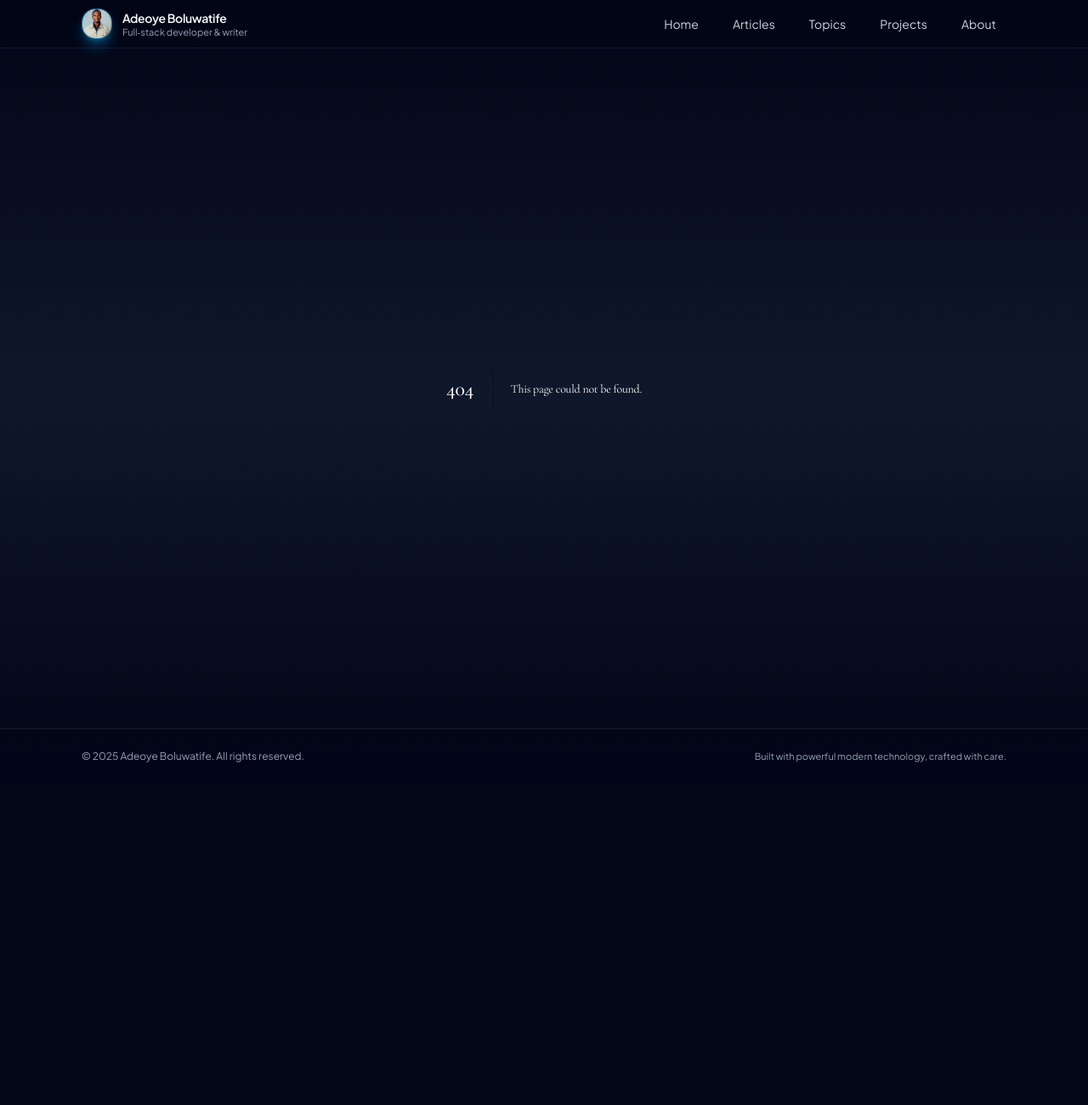
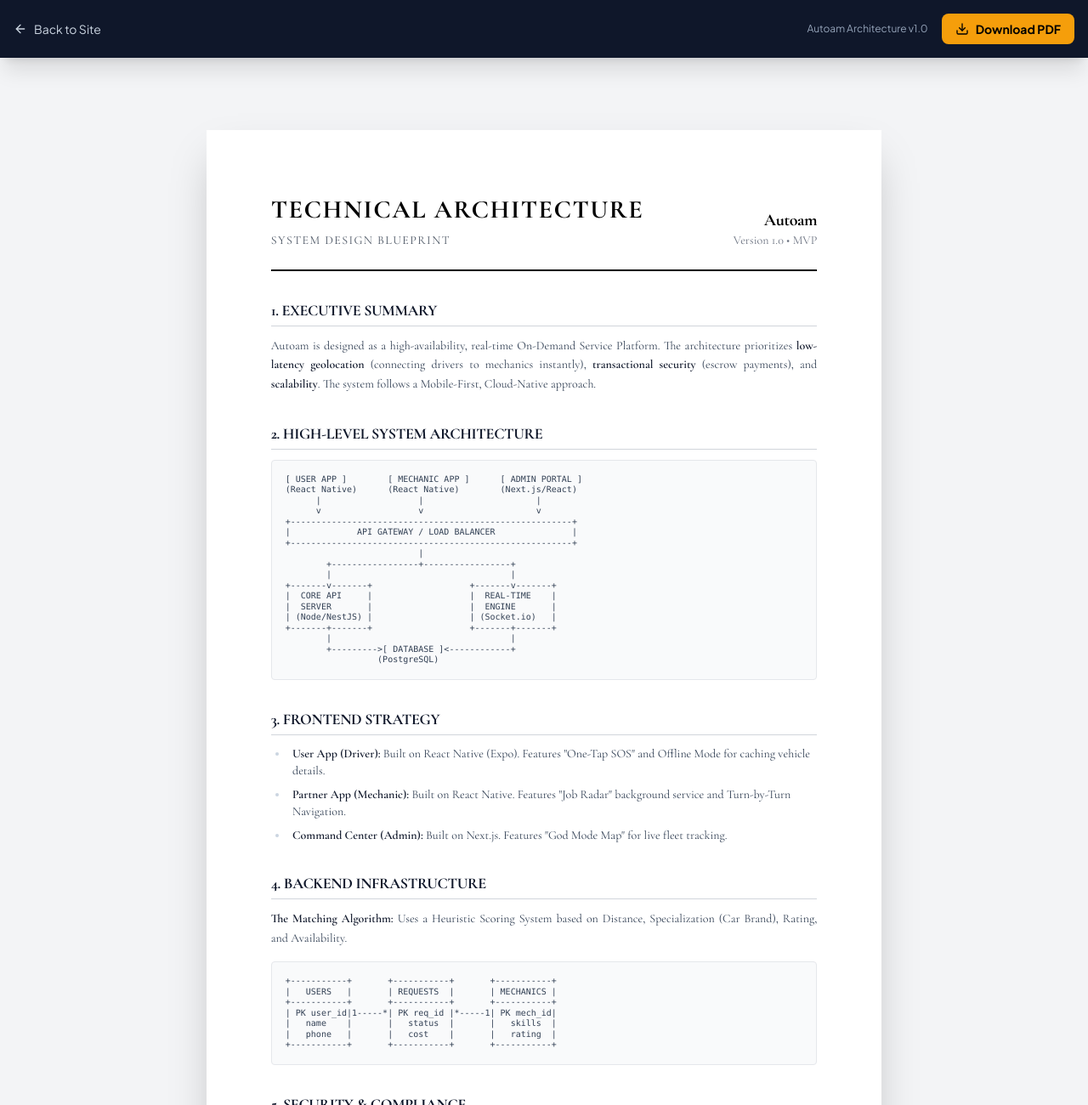
Before and after one commit to boluadeoye/world-class-blog-frontend, a Next.js app: page /proposal/autoam in a window 1280 px wide. Before the commit this address had no page. Shown: the top 1300 px of the page at 85% size. Before the commit the page ends 922 px from the top, so only its background shows below. Built offline with nearby package versions, Linux system fonts and the light colour scheme.

Commit message:
Feat: Add Autoam Proposal Generator Tool

```diff
--- /dev/null
+++ b/src/app/proposal/autoam/page.js
@@ -0,0 +1,170 @@
+"use client";
+import { Printer, Download, ArrowLeft } from "lucide-react";
+import Link from "next/link";
+
+export default function AutoamProposal() {
+
+  const handlePrint = () => {
+    window.print();
+  };
+
+  return (
+    <div className="min-h-screen bg-gray-100 text-black font-serif p-0 md:p-8 print:p-0 print:bg-white">
+
+      {/* === TOOLBAR (Hidden when printing) === */}
+      <div className="fixed top-0 left-0 right-0 bg-slate-900 text-white p-4 flex justify-between items-center shadow-xl z-50 print:hidden">
+        <Link href="/" className="flex items-center gap-2 text-sm font-sans text-slate-300 hover:text-white">
+          <ArrowLeft size={16} /> Back to Site
+        </Link>
+        <div className="flex items-center gap-4">
+          <span className="text-xs font-sans text-slate-400 hidden md:inline">Autoam Architecture v1.0</span>
+          <button
+            onClick={handlePrint}
+            className="flex items-center gap-2 bg-amber-500 hover:bg-amber-600 text-black px-4 py-2 rounded-lg font-sans font-bold text-sm transition-colors"
+          >
+            <Download size={16} /> Download PDF
+          </button>
+        </div>
+      </div>
+
+      {/* === A4 DOCUMENT CONTAINER === */}
+      <div className="max-w-[210mm] mx-auto bg-white shadow-2xl print:shadow-none print:w-full print:max-w-none min-h-[297mm] p-[20mm] mt-16 print:mt-0 mb-16 print:mb-0">
+
+        {/* HEADER */}
+        <header className="border-b-2 border-black pb-6 mb-8">
+          <div className="flex justify-between items-end">
+            <div>
+              <h1 className="text-3xl font-bold uppercase tracking-wider mb-2">Technical Architecture</h1>
+              <p className="text-sm text-gray-600 uppercase tracking-widest">System Design Blueprint</p>
+            </div>
+            <div className="text-right">
+              <h2 className="text-xl font-bold">Autoam</h2>
+              <p className="text-sm text-gray-500">Version 1.0 • MVP</p>
+            </div>
+          </div>
+        </header>
+
+        {/* CONTENT */}
+        <div className="prose prose-slate max-w-none prose-headings:font-serif prose-p:text-justify prose-p:leading-relaxed">
+
+          {/* 1. EXECUTIVE SUMMARY */}
+          <section className="mb-8">
+            <h3 className="text-lg font-bold uppercase border-b border-gray-300 pb-1 mb-3">1. Executive Summary</h3>
+            <p className="text-sm">
+              Autoam is designed as a high-availability, real-time On-Demand Service Platform. The architecture prioritizes <strong>low-latency geolocation</strong> (connecting drivers to mechanics instantly), <strong>transactional security</strong> (escrow payments), and <strong>scalability</strong>. The system follows a Mobile-First, Cloud-Native approach.
+            </p>
+          </section>
+
+          {/* 2. SYSTEM ARCHITECTURE */}
+          <section className="mb-8">
+            <h3 className="text-lg font-bold uppercase border-b border-gray-300 pb-1 mb-3">2. High-Level System Architecture</h3>
+            <div className="bg-gray-50 p-4 rounded border border-gray-200 font-mono text-[10px] leading-tight whitespace-pre overflow-x-auto">
+{`[ USER APP ]        [ MECHANIC APP ]      [ ADMIN PORTAL ]
+(React Native)      (React Native)        (Next.js/React)
+      |                   |                      |
+      v                   v                      v
++-------------------------------------------------------+
+|             API GATEWAY / LOAD BALANCER               |
++-------------------------------------------------------+
+                          |
+        +-----------------+-----------------+
+        |                                   |
++-------v-------+                   +-------v-------+
+|  CORE API     |                   |  REAL-TIME    |
+|  SERVER       |                   |  ENGINE       |
+| (Node/NestJS) |                   | (Socket.io)   |
++-------+-------+                   +-------+-------+
+        |                                   |
+        +--------->[ DATABASE ]<------------+
+                  (PostgreSQL)
+`}
+            </div>
+          </section>
+
+          {/* 3. FRONTEND STRATEGY */}
+          <section className="mb-8">
+            <h3 className="text-lg font-bold uppercase border-b border-gray-300 pb-1 mb-3">3. Frontend Strategy</h3>
+            <ul className="list-disc pl-5 text-sm space-y-2">
+              <li><strong>User App (Driver):</strong> Built on React Native (Expo). Features "One-Tap SOS" and Offline Mode for caching vehicle details.</li>
+              <li><strong>Partner App (Mechanic):</strong> Built on React Native. Features "Job Radar" background service and Turn-by-Turn Navigation.</li>
+              <li><strong>Command Center (Admin):</strong> Built on Next.js. Features "God Mode Map" for live fleet tracking.</li>
+            </ul>
+          </section>
+
+          {/* 4. BACKEND INFRASTRUCTURE */}
+          <section className="mb-8">
+            <h3 className="text-lg font-bold uppercase border-b border-gray-300 pb-1 mb-3">4. Backend Infrastructure</h3>
+            <p className="text-sm mb-2"><strong>The Matching Algorithm:</strong> Uses a Heuristic Scoring System based on Distance, Specialization (Car Brand), Rating, and Availability.</p>
+
+            <div className="bg-gray-50 p-4 rounded border border-gray-200 font-mono text-[10px] leading-tight whitespace-pre overflow-x-auto mt-4">
+{`+-----------+       +-----------+       +-----------+
+|   USERS   |       | REQUESTS  |       | MECHANICS |
++-----------+       +-----------+       +-----------+
+| PK user_id|1-----*| PK req_id |*-----1| PK mech_id|
+|   name    |       |   status  |       |   skills  |
+|   phone   |       |   cost    |       |   rating  |
++-----------+       +-----------+       +-----------+`}
+            </div>
+          </section>
+
+          {/* 5. SECURITY */}
+          <section className="mb-8">
+            <h3 className="text-lg font-bold uppercase border-b border-gray-300 pb-1 mb-3">5. Security & Compliance</h3>
+            <ul className="list-disc pl-5 text-sm space-y-2">
+              <li><strong>Escrow Payments:</strong> Funds are held in a ledger and only released to the mechanic upon job confirmation via OTP.</li>
+              <li><strong>Data Privacy:</strong> TLS 1.3 Encryption for data in transit. Phone number masking (proxy calling) for privacy.</li>
+            </ul>
+          </section>
+
+          {/* 6. WIREFRAME FLOW */}
+          <section className="mb-8">
+            <h3 className="text-lg font-bold uppercase border-b border-gray-300 pb-1 mb-3">6. User Journey (Wireframe)</h3>
+            <div className="bg-gray-50 p-4 rounded border border-gray-200 font-mono text-[10px] leading-tight whitespace-pre overflow-x-auto">
+{`[ HOME ] -> [ MAP VIEW ] -> [ SELECT SERVICE ]
+                                    |
+                                    v
+[ MATCHING ] -> [ ALGORITHM ] -> [ TRACKING ]
+                                    |
+                                    v
+[ COMPLETION ] <- [ ETA TIMER ] <- [ LIVE MAP ]`}
+            </div>
+          </section>
+
+          {/* 7. DELIVERABLES */}
+          <section className="mb-12">
+            <h3 className="text-lg font-bold uppercase border-b border-gray-300 pb-1 mb-3">7. Deliverables</h3>
+            <div className="grid grid-cols-3 gap-4 text-sm">
+              <div className="p-3 bg-gray-50 border border-gray-200">
+                <strong className="block mb-1">Phase 1</strong>
+                High-Fidelity Figma Prototypes
+              </div>
+              <div className="p-3 bg-gray-50 border border-gray-200">
+                <strong className="block mb-1">Phase 2</strong>
+                Functional MVP (Apps + Backend)
+              </div>
+              <div className="p-3 bg-gray-50 border border-gray-200">
+                <strong className="block mb-1">Phase 3</strong>
+                Payments & Admin Dashboard
+              </div>
+            </div>
+          </section>
+
+        </div>
+
+        {/* FOOTER / SIGNATURE */}
+        <footer className="mt-12 pt-8 border-t-2 border-black flex justify-between items-end">
+          <div>
+            <p className="text-xs text-gray-500 uppercase tracking-widest mb-2">Architectural Approval</p>
+            <div className="font-script text-2xl mb-1 font-bold">Boluwatife Adeoye</div>
+            <p className="text-sm font-bold">Full-Stack Engineer & Technical Consultant</p>
+            <p className="text-xs text-gray-600">boluadeoye.com.ng</p>
+          </div>
+          <div className="text-right text-xs text-gray-400">
+            Generated: {new Date().toLocaleDateString()}
+          </div>
+        </footer>
+
+      </div>
+    </div>
+  );
+}
```
